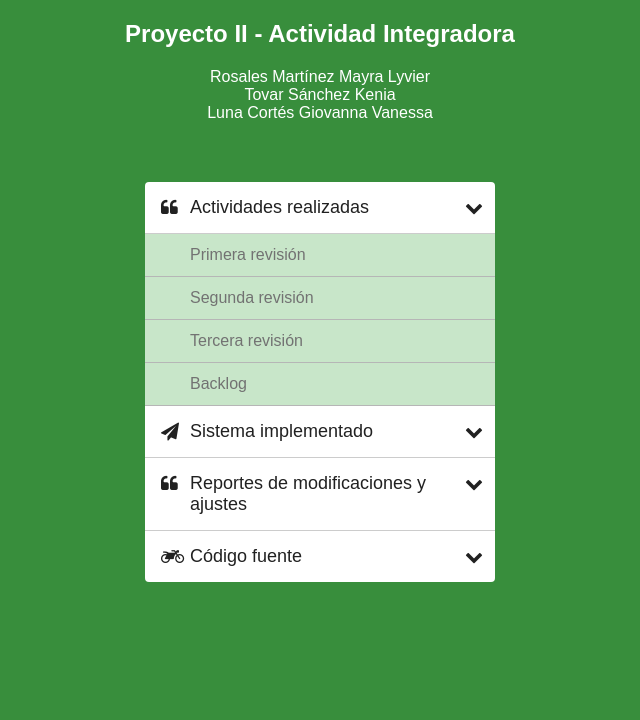
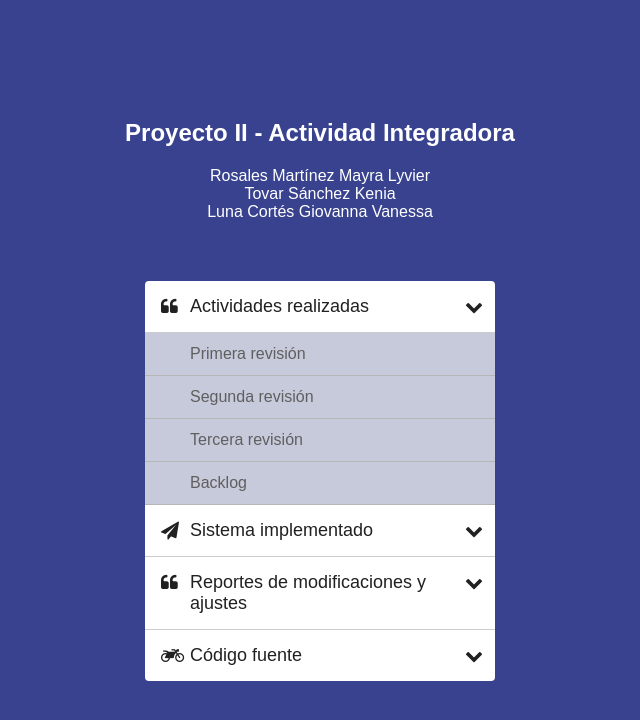
Before and after one commit to lunagv/final-proyecto-II, a plain HTML site: page index.html in a window 1280 px wide. Both pictures are taken after a click on the element "Actividades realizadas". Shown: the whole page, without its empty margins (320-960 px from the left). Drawn offline with nearby package versions, Linux system fonts and the light colour scheme.

Commit message:
ajuste de estilos

```diff
--- a/css/style.css
+++ b/css/style.css
@@ -4,7 +4,12 @@
 }
 body {
     font-family: 'Montserrat', sans-serif;
-    background: #388e3c;
+    background: #38428e;
+    display: flex;
+    flex-direction: column;
+    justify-content: center;
+    margin:auto;
+    height: 100vh;
 }
 ul {
     list-style: none;
@@ -25,7 +30,7 @@
     border-radius: 4px;
 }
 .accordion-menu li.open .dropdownlink {
-    color: #cddc39;
+    color: #6d7294;
 }
 .accordion-menu li.open .dropdownlink .fa-chevron-down {
     transform: rotate(180deg);
@@ -54,19 +59,19 @@
 }
 .submenuItems {
     display: none;
-    background: #c8e6c9;
+    background: #c7cadb;
 }
 .submenuItems li {
     border-bottom: 1px solid #b6b6b6;
 }
 .submenuItems a {
     display: block;
-    color: #727272;
+    color: #5f5f5f;
     padding: 12px 12px 12px 45px;
     transition: all 0.4s ease-out;
 }
 .submenuItems a:hover {
-    background-color: #cddc39;
+    background-color:  #293068;
     color: #fff;
 }
 .integrantes {
--- a/index.html
+++ b/index.html
@@ -5,8 +5,8 @@
     <meta http-equiv="X-UA-Compatible" content="IE=edge">
     <meta name="viewport" content="width=device-width, initial-scale=1.0">
     <link rel="stylesheet" href="/icons/css/font-awesome.min.css">
-    <link rel="stylesheet" href="/css/style.css">
-    <script type="text/javascript" src="/js/script.js"></script>
+    <link rel="stylesheet" href="css/style.css">
+    <script type="text/javascript" src="js/script.js"></script>
     <title>Actividad integradora</title>
 </head>
 <body>
```
Also changed, not shown: 1 other file.
